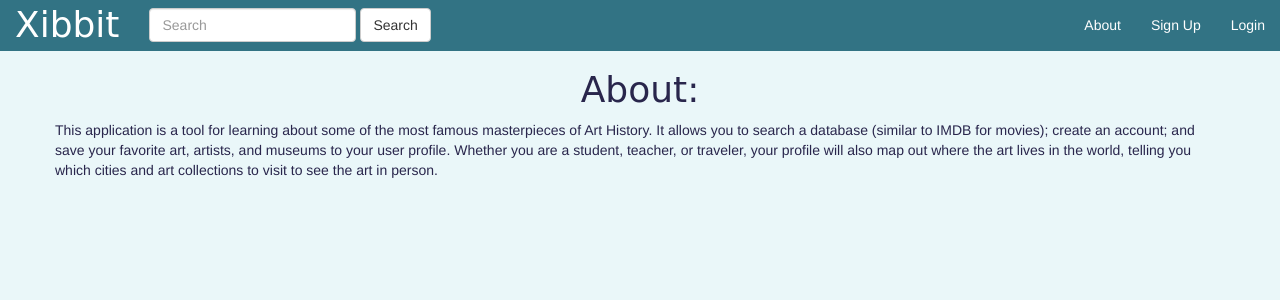
After one commit to mdose/Xibbit, a Flask app: page /about in a window 1280 px wide. The commit adds this page. Shown: the top 300 px of the page. Run offline with Flask 2, Linux system fonts and the light colour scheme; some libraries are stand-ins or nearby versions; some web fonts are replaced.

Commit message:
Added "About" page & route

```diff
--- a/server.py
+++ b/server.py
@@ -33,6 +33,12 @@ def show_index():
     """Homepage."""
 
     return render_template("homepage.html", background_img=True)
+
+@app.route('/about', methods=["GET"])
+def show_about():
+    """About the app."""
+
+    return render_template("about.html")
 
 
 @app.route('/results', methods=["GET"])
--- /dev/null
+++ b/templates/about.html
@@ -0,0 +1,16 @@
+{% extends 'base.html' %}
+{% block content %}
+
+<div class="row">
+    <h2 class="text-center" id="yester-font">About:</h2>
+    <p id="artist-caption">
+      This application is a tool for learning about some of the most famous
+      masterpieces of Art History. It allows you to search a database (similar
+      to IMDB for movies); create an account; and save your favorite art, artists,
+      and museums to your user profile. Whether you are a student, teacher, or
+      traveler, your profile will also map out where the art lives in the world,
+      telling you which cities and art collections to visit to see the art in person.
+    </p>
+
+</div>
+{% endblock %}
--- a/templates/base.html
+++ b/templates/base.html
@@ -50,9 +50,11 @@
 
         <ul class="nav navbar-nav navbar-right">
           {% if session.get('current_user') %}
+            <li><a href= "/about">About</a></li>
             <li><a href="/profile">Profile <span class="sr-only">(current)</span></a></li>
             <li><a href="/logout">Logout</a></li>
           {% else %}
+            <li><a href= "/about">About</a></li>
             <li><a href="/register">Sign Up</a></li>
             <li><a href="/login">Login</a></li>
           {% endif %}
```
